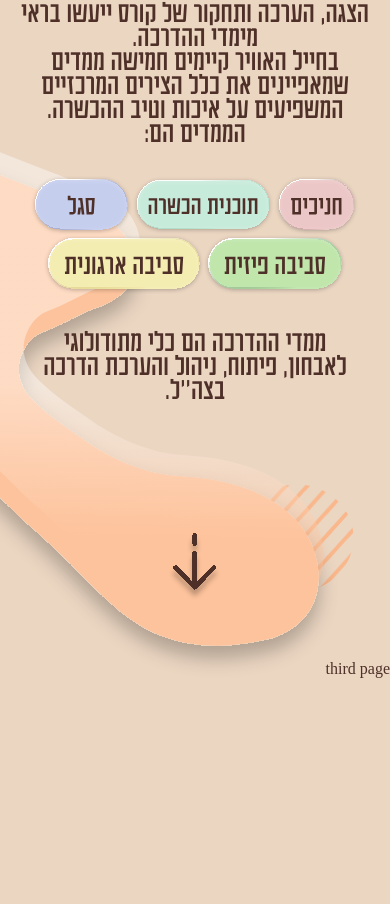
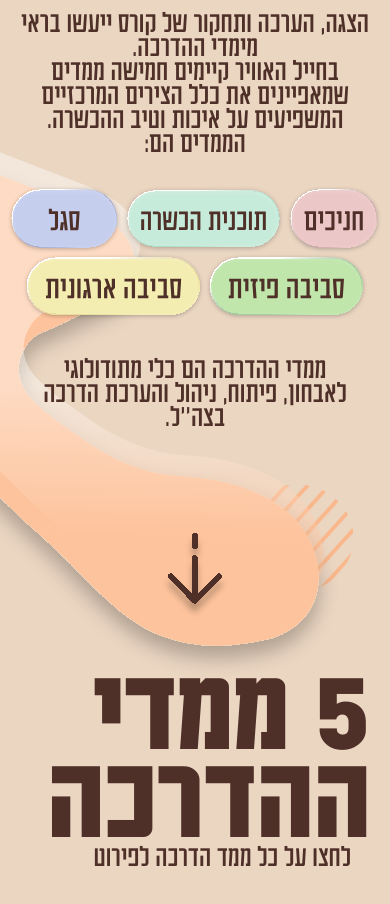
Before and after one commit to hupaschool/trainingDimensions, a React (Vite) app: page / in a window 390 px wide. Shown: the part 1028-1932 px from the top of the page. Built offline with nearby package versions, Linux system fonts and the light colour scheme.

Commit message:
checking responsiveness

```diff
--- a/src/index.css
+++ b/src/index.css
@@ -21,7 +21,8 @@
 /* variables */
 :root {
   --textcolor: #4e3028;
-  --titlesize: 3.5rem;
+  --titlesize: 4rem;
+  --hugetitlesize: 8rem;
   --textsize: 2rem;
   --subtitlesize: 2.5rem;
   --subtititlefont: "aduma-bold";
@@ -129,10 +130,10 @@ body {
 }
 
 .arrow-down {
-  height: 8vh;
+  height: 10vh;
   left: 50%;
   transform: translate(-50%);
-  top: 80vh;
+  top: 75vh;
   position: absolute;
 }
 
@@ -168,7 +169,7 @@ body {
 }
 
 .training-dimension{
-  height: 7vh;
+  height: 8vh;
 }
 
 .all-training-dimensions{
@@ -181,3 +182,29 @@ body {
 .second-arrow{
   top: 185vh;
 }
+
+/* third page */
+
+.third-page-content{
+  display: flex;
+  flex-direction: column;
+  align-items: flex-start;
+}
+
+.third-page-header{
+  margin-right: 5vw;
+  display: flex;
+  flex-direction: column;
+}
+
+.third-page-title {
+  line-height: 5.5rem;
+  font-family: "aduma-bold";
+  font-size: var(--hugetitlesize);
+}
+
+.third-page-text {
+  font-family: "aduma-regular";
+  font-size: var(--textsize);
+  margin-right: 5vw;
+}
--- a/src/mainPage.jsx
+++ b/src/mainPage.jsx
@@ -1,64 +1,114 @@
-import lowerBlob from './assets/lowerBlob.svg';
-import higherBlob from './assets/higherBlob.svg';
-import strippedCircle from './assets/strippedCircle.svg';
-import plusSign from './assets/plusSign.svg';
-import schoolLogo from './assets/schoolLogo.svg';
-import bigFive from './assets/bigFive.svg';
-import arrowDown from './assets/arrowDown.svg';
-import pupilsDimension from './assets/pupilsDimension1.svg';
-import courseDimension from './assets/courseDimension.svg';
-import higherDimension from './assets/higherDimension.svg';
-import physicalDimension from './assets/physicalDimension.svg';
-import hierarchyDimension from './assets/heirarchyDimension.svg';
+import lowerBlob from "./assets/lowerBlob.svg";
+import higherBlob from "./assets/higherBlob.svg";
+import strippedCircle from "./assets/strippedCircle.svg";
+import plusSign from "./assets/plusSign.svg";
+import schoolLogo from "./assets/schoolLogo.svg";
+import bigFive from "./assets/bigFive.svg";
+import arrowDown from "./assets/arrowDown.svg";
+import pupilsDimension from "./assets/pupilsDimension1.svg";
+import courseDimension from "./assets/courseDimension.svg";
+import higherDimension from "./assets/higherDimension.svg";
+import physicalDimension from "./assets/physicalDimension.svg";
+import hierarchyDimension from "./assets/heirarchyDimension.svg";
 
 const MainPage = () => {
   return (
     <div className="all-pages">
       <div className="first-page">
-                <img src= {schoolLogo} className= "school-logo" alt="school logo"/>
-                <div className='first-page-content'>
-                    <img src={bigFive} className='big-five' alt='big five'/>
-                    <div className='first-page-text' id= "lomdat">לומדת</div>
-                    <div className='first-page-text' id= "memadei">ממדי</div>
-                    <div className='first-page-text' id= "hadracha">ההדרכה</div>
-                    <img src = {arrowDown} className='arrow-down' alt='arrow down'/>
+        <img src={schoolLogo} className="school-logo" alt="school logo" />
+        <div className="first-page-content">
+          <img src={bigFive} className="big-five" alt="big five" />
+          <div className="first-page-text" id="lomdat">
+            לומדת
+          </div>
+          <div className="first-page-text" id="memadei">
+            ממדי
+          </div>
+          <div className="first-page-text" id="hadracha">
+            ההדרכה
+          </div>
+          <img src={arrowDown} className="arrow-down" alt="arrow down" />
         </div>
       </div>
       <div className="second-page">
-                <div className='second-page-title'>מבוא</div>
-                <div className='sub-title'>מהם ממדי ההדרכה?</div>
-                <div className='second-page-text'>
+        <div className="second-page-title">מבוא</div>
+        <div className="sub-title">מהם ממדי ההדרכה?</div>
+        <div className="second-page-text">
           הצגה, הערכה ותחקור של קורס ייעשו בראי מימדי ההדרכה. <br></br>
           בחייל האוויר קיימים חמישה ממדים<br></br>
           שמאפיינים את כלל הצירים המרכזיים<br></br>
           המשפיעים על איכות וטיב ההכשרה.<br></br>
           הממדים הם:<br></br>
         </div>
-                <div className='all-training-dimensions'>
-                    <img src={pupilsDimension} className='training-dimension' alt='pupils dimension'/>
-                    <img src={courseDimension} className='training-dimension' alt='course dimension'/>
-                    <img src={higherDimension} className='training-dimension' alt='higher dimension'/>
-                    <img src={physicalDimension} className='training-dimension' alt='physical dimension'/>
-                    <img src={hierarchyDimension} className='training-dimension' alt='heirarchy dimension'/>
+        <div className="all-training-dimensions">
+          <img
+            src={pupilsDimension}
+            className="training-dimension"
+            alt="pupils dimension"
+          />
+          <img
+            src={courseDimension}
+            className="training-dimension"
+            alt="course dimension"
+          />
+          <img
+            src={higherDimension}
+            className="training-dimension"
+            alt="higher dimension"
+          />
+          <img
+            src={physicalDimension}
+            className="training-dimension"
+            alt="physical dimension"
+          />
+          <img
+            src={hierarchyDimension}
+            className="training-dimension"
+            alt="heirarchy dimension"
+          />
         </div>
-                <div className='second-page-text'>
+        <div className="second-page-text">
           ממדי ההדרכה הם כלי מתודולוגי<br></br>
           לאבחון, פיתוח, ניהול והערכת הדרכה<br></br>
           בצה’’ל.
         </div>
-                <img src = {arrowDown} className='arrow-down second-arrow' alt='arrow down'/>
+        <img
+          src={arrowDown}
+          className="arrow-down second-arrow"
+          alt="arrow down"
+        />
       </div>
       <div className="third-page">
-                third page
         <div className="blob-design">
-                    <img src= {lowerBlob} className= "blob" id='lower-blob' alt="lower blob"/>
-                    <img src= {higherBlob} className= "blob" id='higher-blob' alt="higher blob"/>
-                    <img src= {strippedCircle} id='stripped-circle' alt="stripped circle"/>
-                    <img src= {plusSign} id='plus-sign' alt="plus sign"/>
+          <img
+            src={lowerBlob}
+            className="blob"
+            id="lower-blob"
+            alt="lower blob"
+          />
+          <img
+            src={higherBlob}
+            className="blob"
+            id="higher-blob"
+            alt="higher blob"
+          />
+          <img
+            src={strippedCircle}
+            id="stripped-circle"
+            alt="stripped circle"
+          />
+          <img src={plusSign} id="plus-sign" alt="plus sign" />
+        </div>
+        <div className="third-page-content">
+          <div className="third-page-header">
+            <div className="third-page-title">5 ממדי</div>
+            <div className="third-page-title">ההדרכה</div>
+            <div className="third-page-text">לחצו על כל ממד הדרכה לפירוט</div>
+          </div>
         </div>
       </div>
     </div>
   );
-}
+};
 
 export default MainPage;
```
Lines whose indentation alone changed are shown as unchanged.
